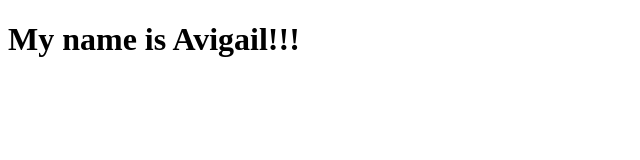
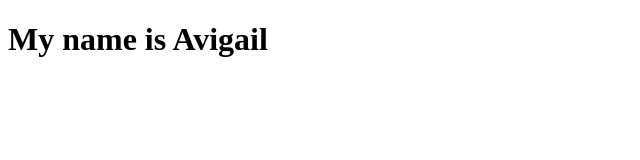
Before and after one commit to GemuKashi/frontend-simplified-works, a plain HTML site: page index.html in a window 1280 px wide. Shown: the full height of the page, 0-640 px from the left. Drawn offline with Linux system fonts and the light colour scheme.

Commit message:
Remove exclamation marks

```diff
--- a/index.html
+++ b/index.html
@@ -7,6 +7,6 @@
     <title>Document</title>
 </head>
 <body>
-    <h1>My name is Avigail!!!</h1>
+    <h1>My name is Avigail</h1>
 </body>
 </html>
```
